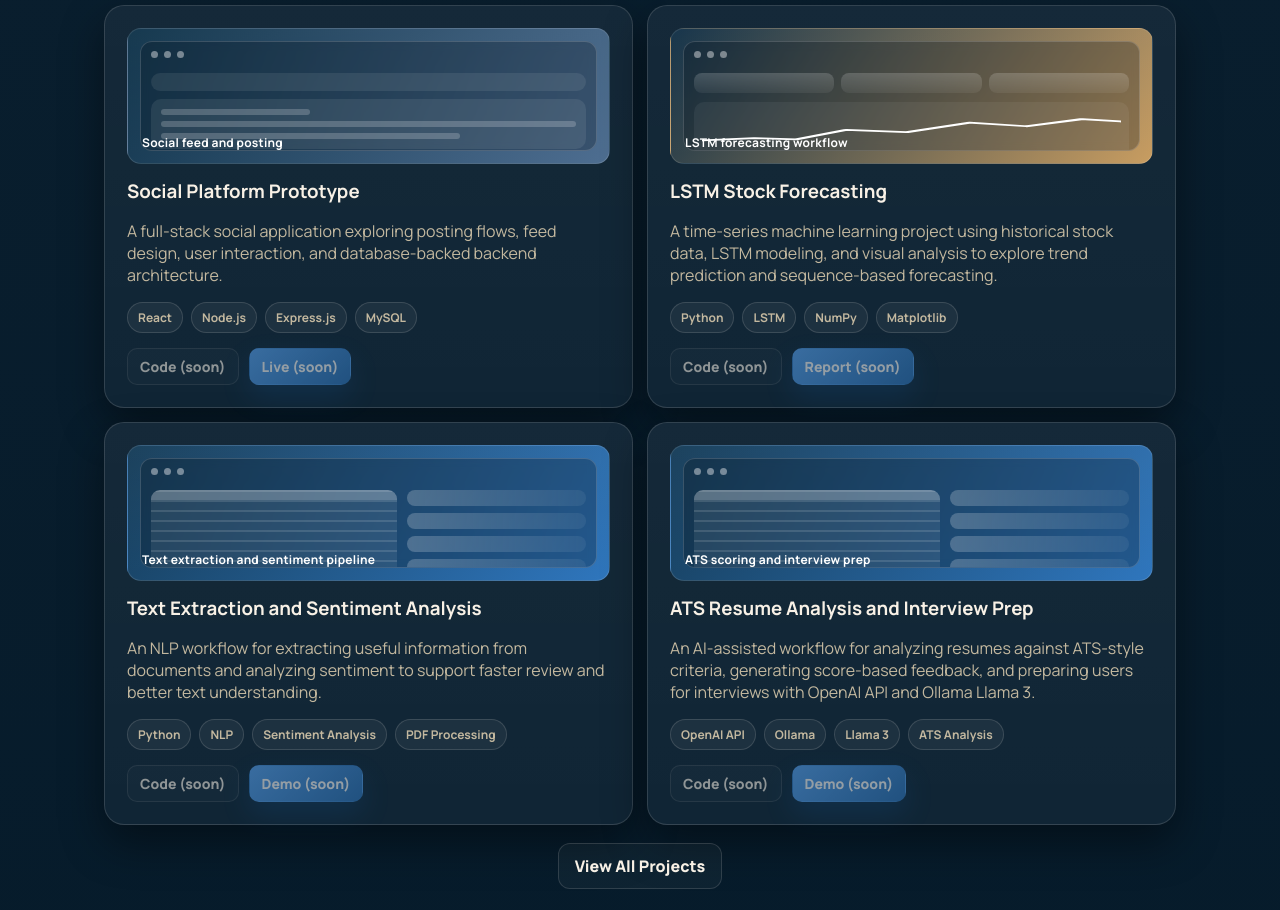
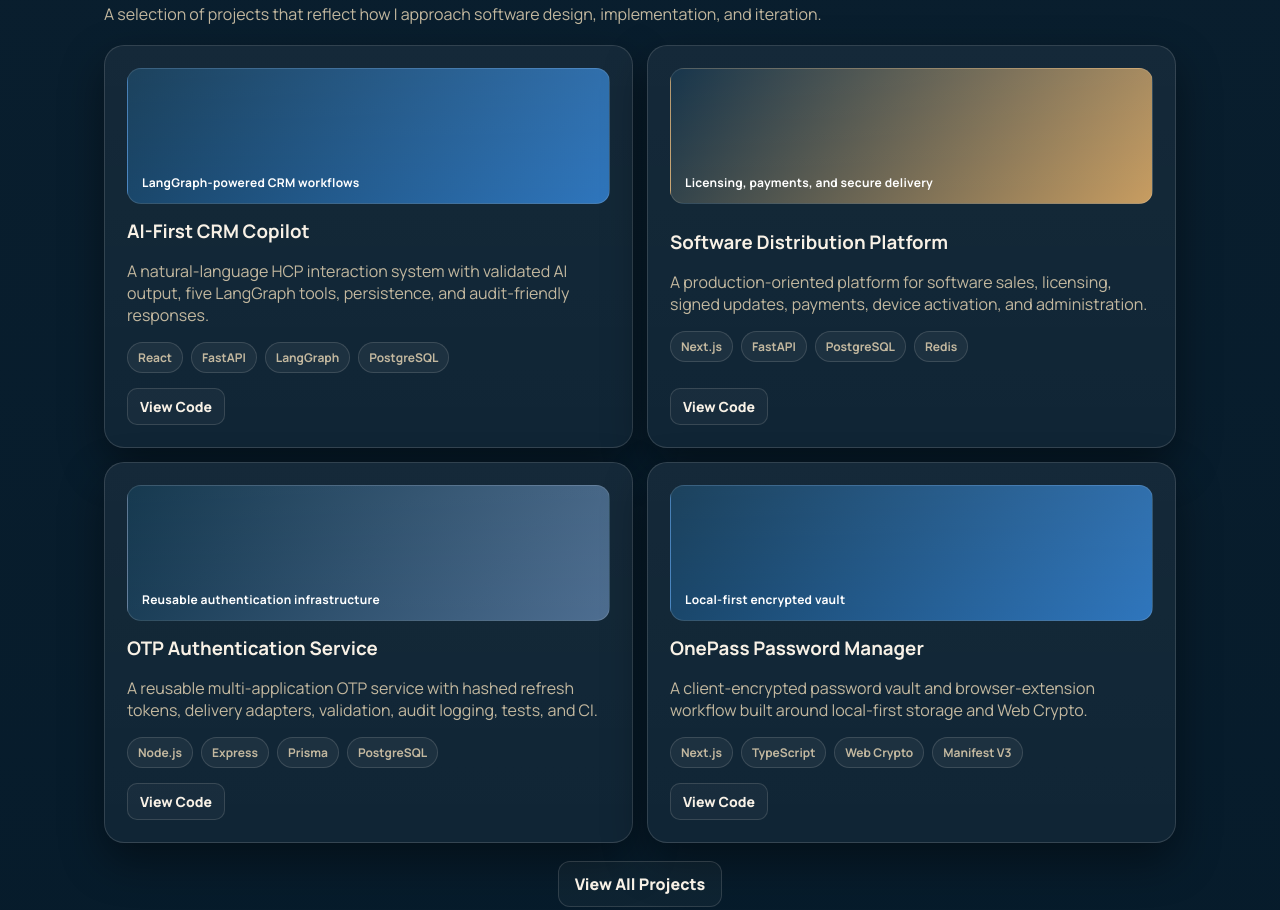
Before and after one commit to Er-Arif/developer-portfolio, a plain HTML site: page index.html in a window 1280 px wide. Shown: the part 798-1708 px from the top of the page. Drawn offline with Linux system fonts and the light colour scheme.

Commit message:
Showcase verified public projects

```diff
--- a/index.html
+++ b/index.html
@@ -49,8 +49,8 @@
       <div class="container hero-grid">
         <div class="reveal">
           <h1 class="h1">
-            I am <span class="name-accent">Arif Ali</span>, a software engineer focused on applications,
-            backend systems, automation, and applied AI/ML.
+            I am <span class="name-accent">Arif Ali</span>, a full-stack software engineer focused on
+            backend systems, secure applications, automation, and applied AI.
           </h1>
           <p class="sub">
             I design and build software with an emphasis on problem solving, practical systems, and
@@ -86,121 +86,66 @@
 
         <div class="grid">
           <article class="card project reveal">
-            <div class="project-visual visual-social">
-              <div class="mockup mockup-social" aria-hidden="true">
-                <div class="mockup-bar">
-                  <span></span><span></span><span></span>
-                </div>
-                <div class="mockup-screen">
-                  <div class="social-composer"></div>
-                  <div class="social-post">
-                    <b></b><b></b><b></b>
-                  </div>
-                  <div class="social-post short">
-                    <b></b><b></b>
-                  </div>
-                </div>
-              </div>
-              <span>Social feed and posting</span>
+            <div class="project-visual visual-nlp">
+              <span>LangGraph-powered CRM workflows</span>
             </div>
             <div class="project-top">
-              <h3>Social Platform Prototype</h3>
-              <p class="muted">A full-stack social application exploring posting flows, feed design, user interaction, and database-backed backend architecture.</p>
+              <h3>AI-First CRM Copilot</h3>
+              <p class="muted">A natural-language HCP interaction system with validated AI output, five LangGraph tools, persistence, and audit-friendly responses.</p>
               <div class="chips">
-                <span>React</span><span>Node.js</span><span>Express.js</span><span>MySQL</span>
+                <span>React</span><span>FastAPI</span><span>LangGraph</span><span>PostgreSQL</span>
               </div>
             </div>
             <div class="project-actions">
-              <a class="btn btn-sm btn-ghost" href="#" aria-disabled="true" title="Add the project repository later">Code (soon)</a>
-              <a class="btn btn-sm" href="#" aria-disabled="true" title="Add the deployed project later">Live (soon)</a>
+              <a class="btn btn-sm btn-ghost" href="https://github.com/Er-Arif/ai-crm-copilot" target="_blank" rel="noopener noreferrer">View Code</a>
             </div>
           </article>
 
           <article class="card project reveal">
             <div class="project-visual visual-stock">
-              <div class="mockup mockup-chart" aria-hidden="true">
-                <div class="mockup-bar">
-                  <span></span><span></span><span></span>
-                </div>
-                <div class="mockup-screen">
-                  <div class="chart-stats">
-                    <b></b><b></b><b></b>
-                  </div>
-                  <div class="chart-line">
-                    <svg viewBox="0 0 160 64" preserveAspectRatio="none" aria-hidden="true">
-                      <polyline points="0,48 20,44 36,46 55,30 78,34 102,18 124,24 145,12 160,16"></polyline>
-                    </svg>
-                  </div>
-                </div>
-              </div>
-              <span>LSTM forecasting workflow</span>
+              <span>Licensing, payments, and secure delivery</span>
             </div>
             <div class="project-top">
-              <h3>LSTM Stock Forecasting</h3>
-              <p class="muted">A time-series machine learning project using historical stock data, LSTM modeling, and visual analysis to explore trend prediction and sequence-based forecasting.</p>
+              <h3>Software Distribution Platform</h3>
+              <p class="muted">A production-oriented platform for software sales, licensing, signed updates, payments, device activation, and administration.</p>
               <div class="chips">
-                <span>Python</span><span>LSTM</span><span>NumPy</span><span>Matplotlib</span>
+                <span>Next.js</span><span>FastAPI</span><span>PostgreSQL</span><span>Redis</span>
               </div>
             </div>
             <div class="project-actions">
-              <a class="btn btn-sm btn-ghost" href="#" aria-disabled="true" title="Add the project repository later">Code (soon)</a>
-              <a class="btn btn-sm" href="#" aria-disabled="true" title="Add the project write-up later">Report (soon)</a>
+              <a class="btn btn-sm btn-ghost" href="https://github.com/Er-Arif/software-distribution-platform" target="_blank" rel="noopener noreferrer">View Code</a>
+            </div>
+          </article>
+
+          <article class="card project reveal">
+            <div class="project-visual visual-social">
+              <span>Reusable authentication infrastructure</span>
+            </div>
+            <div class="project-top">
+              <h3>OTP Authentication Service</h3>
+              <p class="muted">A reusable multi-application OTP service with hashed refresh tokens, delivery adapters, validation, audit logging, tests, and CI.</p>
+              <div class="chips">
+                <span>Node.js</span><span>Express</span><span>Prisma</span><span>PostgreSQL</span>
+              </div>
+            </div>
+            <div class="project-actions">
+              <a class="btn btn-sm btn-ghost" href="https://github.com/Er-Arif/otp-auth-service" target="_blank" rel="noopener noreferrer">View Code</a>
             </div>
           </article>
 
           <article class="card project reveal">
             <div class="project-visual visual-nlp">
-              <div class="mockup mockup-doc" aria-hidden="true">
-                <div class="mockup-bar">
-                  <span></span><span></span><span></span>
-                </div>
-                <div class="mockup-screen">
-                  <div class="doc-sheet"></div>
-                  <div class="doc-panel">
-                    <b></b><b></b><b></b><b></b>
-                  </div>
-                </div>
-              </div>
-              <span>Text extraction and sentiment pipeline</span>
+              <span>Local-first encrypted vault</span>
             </div>
             <div class="project-top">
-              <h3>Text Extraction and Sentiment Analysis</h3>
-              <p class="muted">An NLP workflow for extracting useful information from documents and analyzing sentiment to support faster review and better text understanding.</p>
+              <h3>OnePass Password Manager</h3>
+              <p class="muted">A client-encrypted password vault and browser-extension workflow built around local-first storage and Web Crypto.</p>
               <div class="chips">
-                <span>Python</span><span>NLP</span><span>Sentiment Analysis</span><span>PDF Processing</span>
+                <span>Next.js</span><span>TypeScript</span><span>Web Crypto</span><span>Manifest V3</span>
               </div>
             </div>
             <div class="project-actions">
-              <a class="btn btn-sm btn-ghost" href="#" aria-disabled="true" title="Add the project repository later">Code (soon)</a>
-              <a class="btn btn-sm" href="#" aria-disabled="true" title="Add the demo later">Demo (soon)</a>
-            </div>
-          </article>
-
-          <article class="card project reveal">
-            <div class="project-visual visual-nlp">
-              <div class="mockup mockup-doc" aria-hidden="true">
-                <div class="mockup-bar">
-                  <span></span><span></span><span></span>
-                </div>
-                <div class="mockup-screen">
-                  <div class="doc-sheet"></div>
-                  <div class="doc-panel">
-                    <b></b><b></b><b></b><b></b>
-                  </div>
-                </div>
-              </div>
-              <span>ATS scoring and interview prep</span>
-            </div>
-            <div class="project-top">
-              <h3>ATS Resume Analysis and Interview Prep</h3>
-              <p class="muted">An AI-assisted workflow for analyzing resumes against ATS-style criteria, generating score-based feedback, and preparing users for interviews with OpenAI API and Ollama Llama 3.</p>
-              <div class="chips">
-                <span>OpenAI API</span><span>Ollama</span><span>Llama 3</span><span>ATS Analysis</span>
-              </div>
-            </div>
-            <div class="project-actions">
-              <a class="btn btn-sm btn-ghost" href="#" aria-disabled="true" title="Add the project repository later">Code (soon)</a>
-              <a class="btn btn-sm" href="#" aria-disabled="true" title="Add the demo later">Demo (soon)</a>
+              <a class="btn btn-sm btn-ghost" href="https://github.com/Er-Arif/onepass-password-manager" target="_blank" rel="noopener noreferrer">View Code</a>
             </div>
           </article>
         </div>
```
